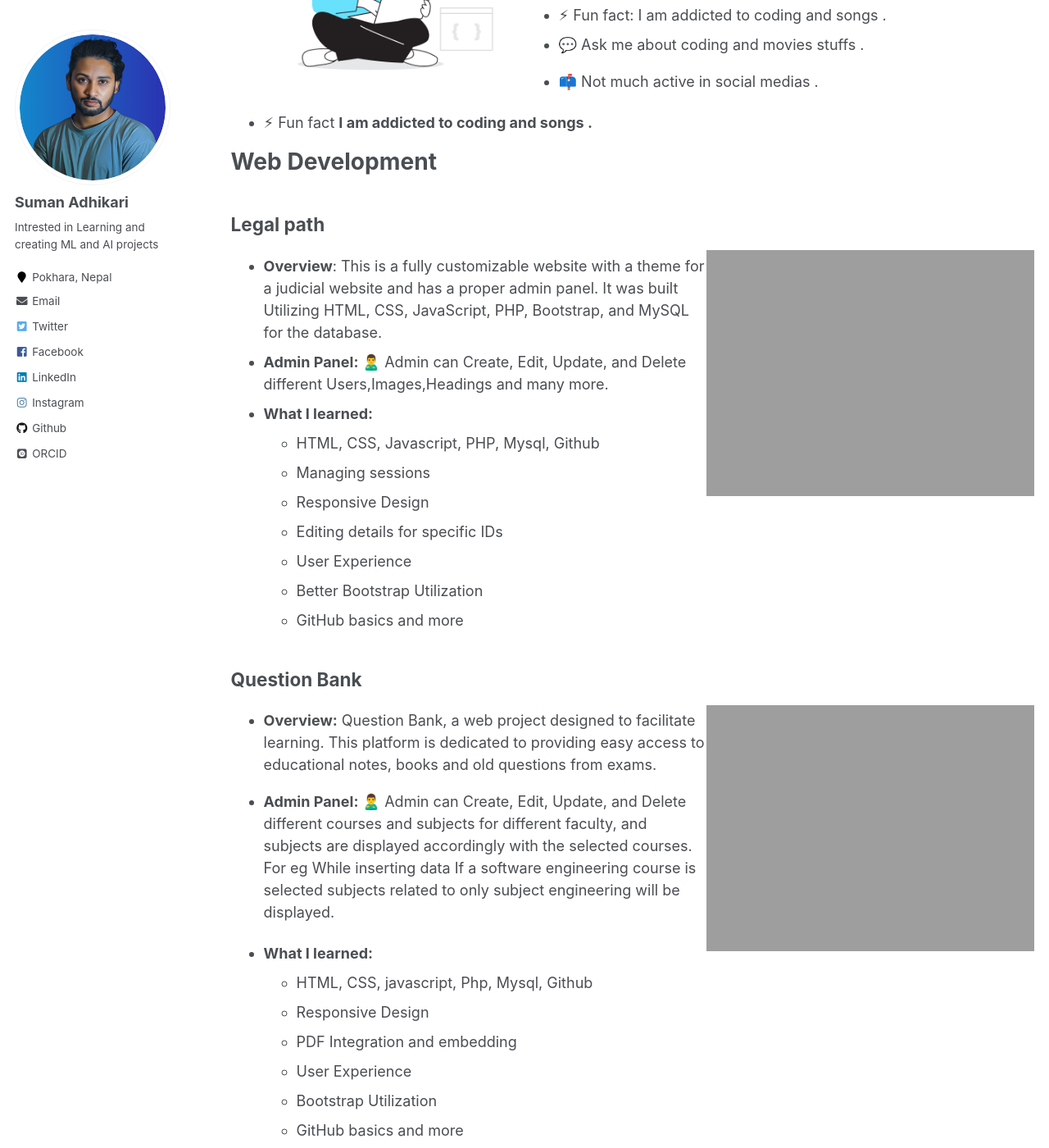
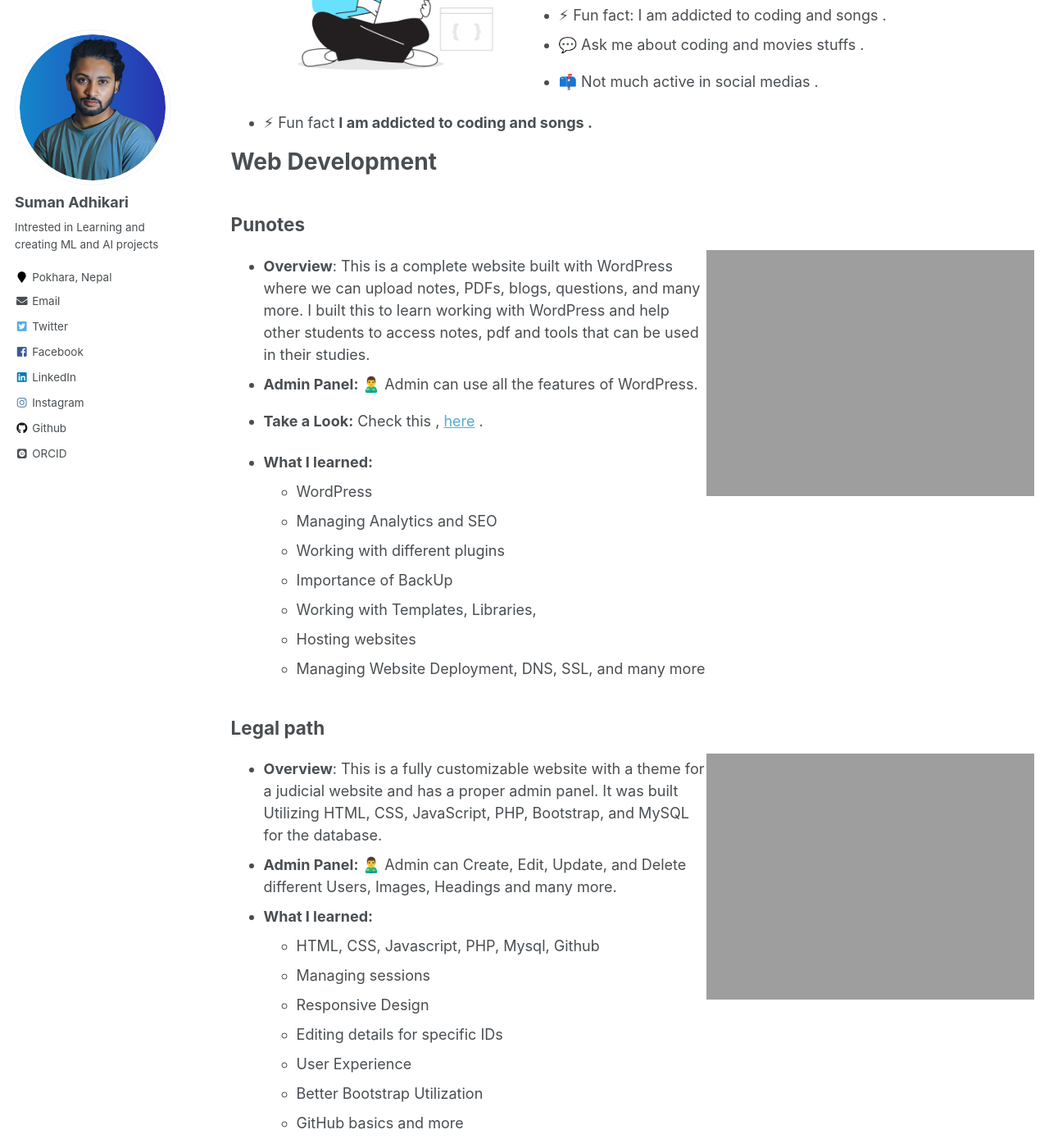
Before and after one commit to thesuman74/portfolio, a Jekyll site: the page built from _pages/works.md, in a window 1280 px wide and 1400 px high, scrolled down 1376 px. Shown: the whole window at 82% size. Built offline with Jekyll 4.4.1, drawn with Linux system fonts in a browser that asks for light colours; some web fonts are replaced; some of the changed text lies outside the part shown.

Commit message:
Update works.md

```diff
--- a/_pages/works.md
+++ b/_pages/works.md
@@ -48,13 +48,34 @@ redirect_from:
 - ⚡ Fun fact **I am addicted to coding and songs .**
 
 # Web Development
+
+## Punotes
+<p align="left">
+<a href="https://thesuman74.github.io/portfolio/"><img align="right" alt="coding" width="400" src="https://thesuman74.github.io/portfolio/images/punotes.gif"></a>
+</p>
+
+- **Overview**: This is a complete website built with WordPress where we can upload notes, PDFs, blogs, questions, and many more. I built this to learn working with WordPress and help other students to access notes, pdf and tools that can be used in their studies.
+- **Admin Panel: 🙎‍♂️**  Admin can use all the features of WordPress.
+- **Take a Look:** Check this , [here](https://pusolutions.epizy.com/) .
+
+- **What I learned:**
+  - WordPress
+  - Managing Analytics and SEO
+  - Working with different plugins
+  - Importance of BackUp
+  - Working with Templates, Libraries,
+  - Hosting websites
+  - Managing Website Deployment, DNS, SSL, and many more
+
+
+
 ## Legal path
 <p align="left">
 <a href="https://thesuman74.github.io/portfolio/"><img align="right" alt="coding" width="400" src="https://thesuman74.github.io/portfolio/images/legalpath.gif"></a>
 </p>
 
 - **Overview**: This is a fully customizable website with a theme for a judicial website and has a proper admin panel. It was built Utilizing HTML, CSS, JavaScript, PHP, Bootstrap, and MySQL for the database.
-- **Admin Panel: 🙎‍♂️**  Admin can Create, Edit, Update, and Delete different Users,Images,Headings and many more.
+- **Admin Panel: 🙎‍♂️**  Admin can Create, Edit, Update, and Delete different Users, Images, Headings and many more.
 - **What I learned:**
   - HTML, CSS, Javascript, PHP, Mysql, Github
   - Managing sessions
@@ -73,6 +94,7 @@ redirect_from:
 
 - **Overview:** Question Bank, a web project designed to facilitate learning. This platform is dedicated to providing easy access to educational notes, books and old questions from exams.
 -  **Admin Panel: 🙎‍♂️** Admin can Create, Edit, Update, and Delete different courses and subjects for different faculty, and subjects are  displayed accordingly with the selected courses. For eg While inserting data If a software engineering course is selected subjects related to only subject engineering will be displayed.
+- **Take a Look:** Check this repo, [here](https://github.com/thesuman74/Question_bank) .
 
 - **What I learned:**
   - HTML, CSS, javascript, Php, Mysql, Github
@@ -81,7 +103,6 @@ redirect_from:
   - User Experience
   - Bootstrap Utilization
   - GitHub basics and more
-
 
 ## Micro website
 <p >
```
